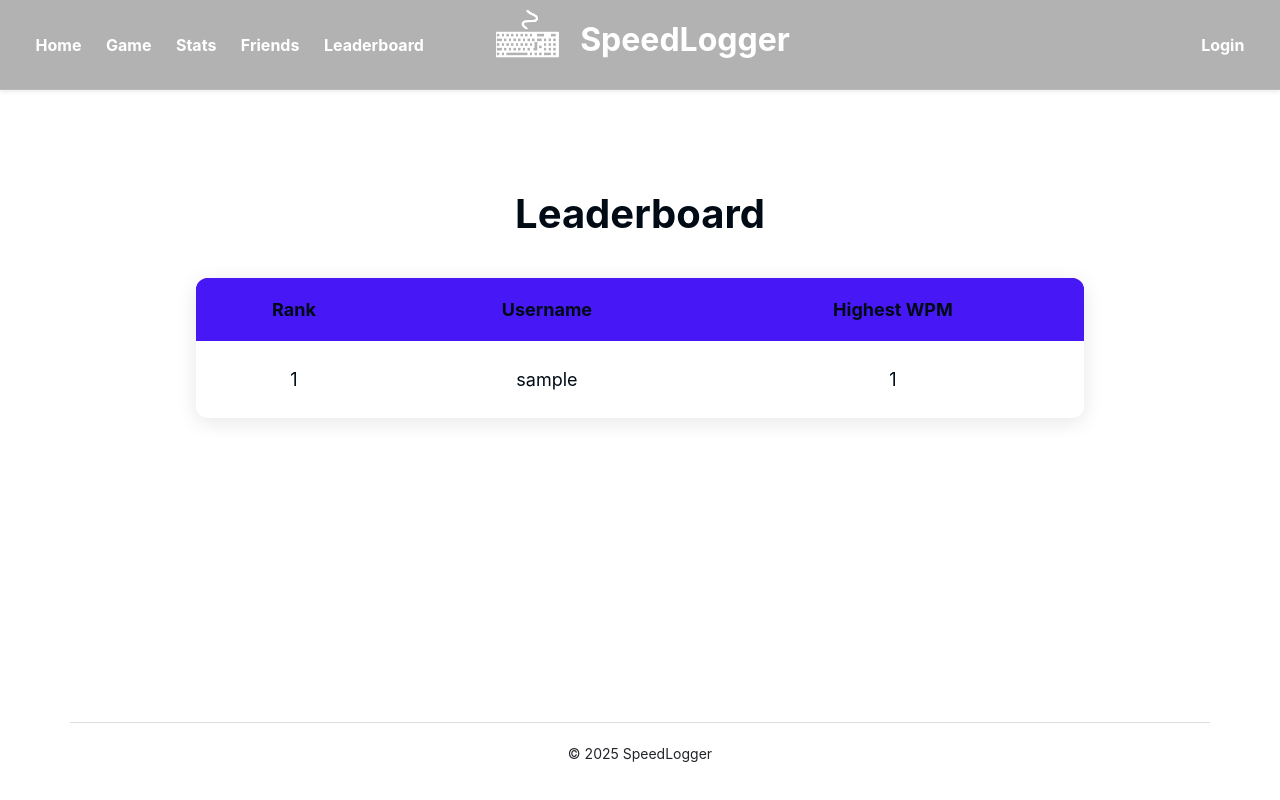
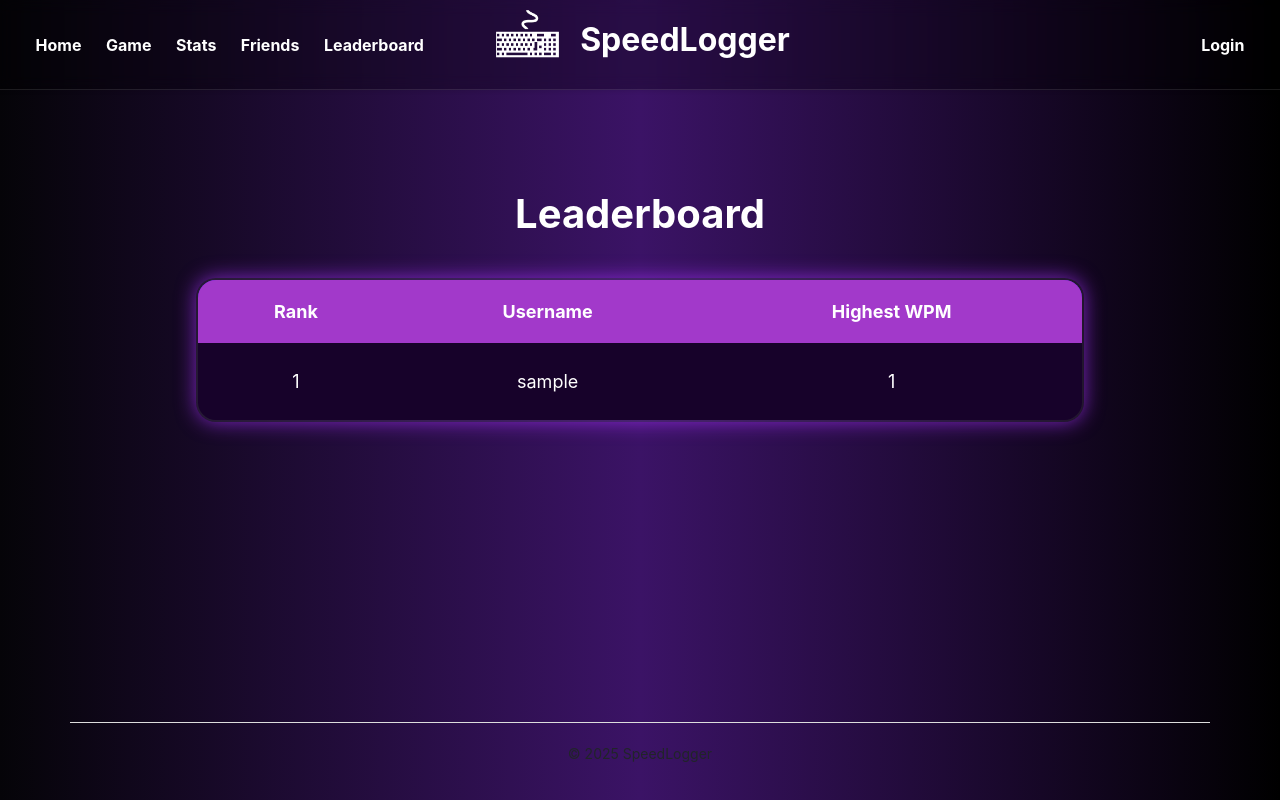
Before and after one commit to LiamHearderDev/AWD-Project, a Flask app: page /leaderboard in a window 1280 px wide. Run offline with Flask 3, Linux system fonts and the light colour scheme; tables that the repository leaves empty hold one stand-in row (values such as "Sample post").

Commit message:
adding styling of leaderboard, reframing style of statpage and adding more stat charts

```diff
--- a/app/routes/stats_routes.py
+++ b/app/routes/stats_routes.py
@@ -14,7 +14,7 @@
 
 from collections import Counter  # This allows us to do some statistics on the data
 from collections import defaultdict
-paragraph_stats = defaultdict(list)
+
 
 stats_bp = Blueprint('stats', __name__)
 
@@ -84,8 +84,10 @@
     best_wpm_paragraph: int = None
 
     mistake_words_counter = Counter()
-    mistake_words_values: list = []
     correct_words_counter = Counter()
+
+    processed_paragraphs = set()
+    paragraph_stats = defaultdict(list)
 
     # Loop over every TypingResult
     for result in results:
--- /dev/null
+++ b/app/static/css/leaderboard.css
@@ -0,0 +1,51 @@
+body{
+    background: linear-gradient(90deg,rgba(5, 4, 8, 1) 0%, rgba(59, 19, 102, 1) 50%, rgba(0, 0, 0, 1) 100%);
+}
+
+th, td {
+    color: white;
+    text-align: center;
+    padding: 25px 28px;
+    font-size: 18px;
+}
+
+.leaderboard-title {
+    text-align: center;
+    font-size: 40px;
+    font-weight: bold;
+    color: white;
+    margin-bottom: 40px;
+
+}
+
+
+.leaderboard-table {
+        width: 80%;
+        backdrop-filter: blur(10px);
+        background-color: rgba(255, 255, 255, 0.07);
+        border: 2px solid rgba(128, 0, 255, 0.5);
+        box-shadow: 0 0 20px rgba(168, 50, 255, 0.7);
+        border-radius: 20px;
+        overflow: hidden;
+    }
+
+.leaderboard-container {
+    padding-top: 10px;
+    padding-bottom: 50px;
+    display: flex;
+    flex-direction: column;
+    align-items: center;
+
+}
+
+thead th {
+    background-color: var(--base-colour-3);
+}
+
+tbody tr:nth-child(even) {
+    background-color: black;
+}
+
+tbody tr:nth-child(odd) {
+    background-color: #17022A;
+}
--- a/app/static/css/profile.css
+++ b/app/static/css/profile.css
@@ -10,3 +10,7 @@
 .d-grid {
     display: grid !important;
 }
+
+body {
+    background-image: url('/static/img/purple_background.jpg');
+}
--- a/app/templates/stats/leaderboard.html
+++ b/app/templates/stats/leaderboard.html
@@ -1,48 +1,11 @@
 {% extends "base.html" %}
 
+{% block head %}
+    <link rel="stylesheet" href="{{ url_for('static', filename='css/leaderboard.css') }}">
+{% endblock %}
+
 {% block content %}
-<style>
-    th, td {
-        color: var(--base-colour-1);
-        text-align: center;
-        padding: 25px 28px;
-        font-size: 18px;
-    }
 
-    .leaderboard-title {
-        text-align: center;
-        font-size: 40px;
-        font-weight: bold;
-        color: var(--base-colour-1);
-        margin-bottom: 40px;
-
-    }
-
-    .leaderboard-table {
-        width: 80%;
-        margin: 0 auto;
-        border-collapse: collapse;
-        box-shadow: 0 4px 20px rgba(0,0,0,0.1);
-        border-radius: 12px;
-        overflow: hidden;
-    }
-
-    .leaderboard-container {
-        padding-top: 10px;
-        padding-bottom: 50px;
-        display: flex;
-        flex-direction: column;
-        align-items: center;
-
-    }
-    thead th {
-        background-color: var(--base-colour-2);
-    }
-    tbody tr:nth-child(even) {
-        background-color: #f7f7f7;
-    }
-
-</style>
 
 
 <section class="leaderboard-container">
```
Also changed, not shown: app/static/css/stats.css (+58 -5 lines), app/templates/stats/stats.html (+25 -20 lines), 3 other files.
